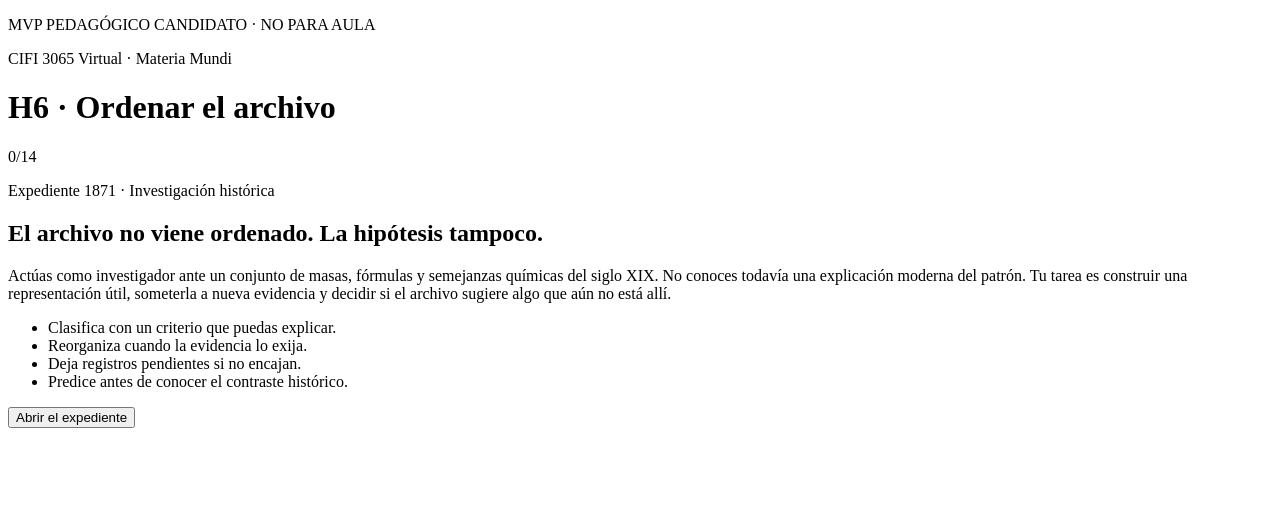
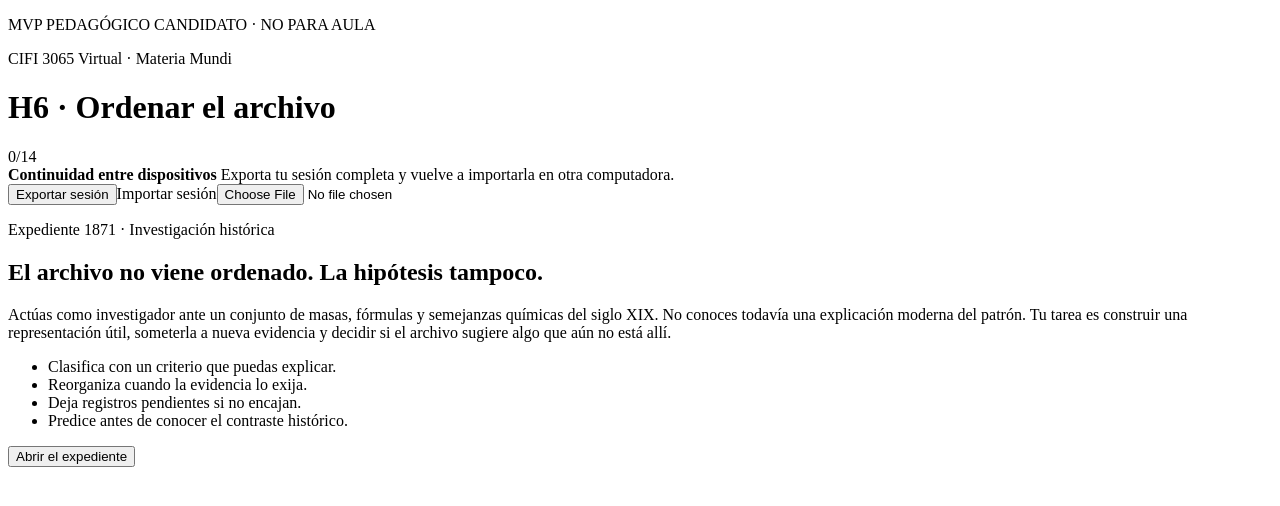
Before and after one commit to ricardojuanmorales/materia-mundi-101, a React (Vite) app in the folder 19_IMPLEMENTACION_Y_DESPLIEGUE/apps/h6-periodicidad/: page / in a window 1280 px wide. Shown: the top 506 px of the page. Built offline with nearby package versions, Linux system fonts and the light colour scheme; the HTML template or start-up script is replaced by a standard one.

Commit message:
Merge H6 portable session continuity
Adds portable JSON export/import so students can continue the H6 investigation across devices without accounts or backend storage.

```diff
--- a/19_IMPLEMENTACION_Y_DESPLIEGUE/apps/h6-periodicidad/src/App.tsx
+++ b/19_IMPLEMENTACION_Y_DESPLIEGUE/apps/h6-periodicidad/src/App.tsx
@@ -32,6 +32,15 @@ type SavedState = {
 }
 
 const STORAGE_KEY='materia-mundi:h6:pedagogical-mvp:v0.3'
+const SESSION_APP='materia-mundi:h6-periodicidad'
+const SESSION_FORMAT=1
+
+type PortableSession={
+  app:string
+  formatVersion:number
+  exportedAt:string
+  state:SavedState
+}
 const blankPrediction:Prediction={mass:'',family:'',formula:'',property:'',justification:''}
 const blankReflection:Reflection={changedBy:'',shows:'',hides:'',limit:''}
 const initialPlacements:Placement=Object.fromEntries(DECK_A1.map(c=>[c.id,'Sin clasificar']))
@@ -47,10 +56,40 @@ function loadState():SavedState{
   catch{return initialState}
 }
 
-function downloadText(filename:string,text:string){
-  const blob=new Blob([text],{type:'text/markdown;charset=utf-8'})
+function downloadFile(filename:string,text:string,type:string){
+  const blob=new Blob([text],{type})
   const url=URL.createObjectURL(blob)
   const a=document.createElement('a');a.href=url;a.download=filename;a.click();URL.revokeObjectURL(url)
+}
+
+function downloadText(filename:string,text:string){
+  downloadFile(filename,text,'text/markdown;charset=utf-8')
+}
+
+function isSavedState(value:unknown):value is SavedState{
+  if(!value||typeof value!=='object') return false
+  const s=value as Partial<SavedState>
+  const validStages:Stage[]=[
+    'intro','archive1','archive2','criterion','reveal','reorganize','deckB1','reorganizeB1',
+    'deckB2','reorganizeB2','gap','prediction','contrast','reflection','summary'
+  ]
+  return !!(
+    s.stage&&validStages.includes(s.stage) &&
+    s.placements&&typeof s.placements==='object' &&
+    Array.isArray(s.groups) &&
+    typeof s.criterion==='string' &&
+    typeof s.criterionNote==='string' &&
+    typeof s.revealed==='boolean' &&
+    typeof s.a2Loaded==='boolean' &&
+    typeof s.b1Loaded==='boolean' &&
+    typeof s.b2Loaded==='boolean' &&
+    Array.isArray(s.series) &&
+    typeof s.gapFrom==='string' &&
+    typeof s.gapTo==='string' &&
+    typeof s.gapNote==='string' &&
+    s.prediction&&typeof s.prediction==='object' &&
+    s.reflection&&typeof s.reflection==='object'
+  )
 }
 
 export default function App(){
@@ -109,6 +148,38 @@ export default function App(){
     ;[next[i],next[target]]=[next[target],next[i]];return{...s,series:next}
   })
 
+  const exportSession=()=>{
+    const portable:PortableSession={
+      app:SESSION_APP,
+      formatVersion:SESSION_FORMAT,
+      exportedAt:new Date().toISOString(),
+      state,
+    }
+    const stamp=new Date().toISOString().slice(0,10)
+    downloadFile(`materia-mundi-h6-sesion-${stamp}.json`,JSON.stringify(portable,null,2),'application/json;charset=utf-8')
+    setAnnouncement('Sesión exportada. Puedes guardarla y continuar en otro dispositivo.')
+  }
+
+  const importSession=async(file:File)=>{
+    try{
+      const parsed=JSON.parse(await file.text()) as Partial<PortableSession>
+      if(parsed.app!==SESSION_APP) throw new Error('Este archivo pertenece a otra aplicación.')
+      if(parsed.formatVersion!==SESSION_FORMAT) throw new Error('La versión del archivo no es compatible.')
+      if(!isSavedState(parsed.state)) throw new Error('El estado de la sesión está incompleto o dañado.')
+      const knownIds=new Set(HISTORICAL_CARDS.map(card=>card.id))
+      const unknownCards=Object.keys(parsed.state.placements).filter(id=>!knownIds.has(id))
+      if(unknownCards.length) throw new Error('El archivo contiene tarjetas que esta versión no reconoce.')
+      if(!confirm('Importar reemplazará la sesión actualmente guardada en este navegador. ¿Continuar?')) return
+      setState(parsed.state)
+      localStorage.setItem(STORAGE_KEY,JSON.stringify(parsed.state))
+      setAnnouncement('Sesión importada correctamente. Puedes continuar desde el punto guardado.')
+    }catch(error){
+      const message=error instanceof Error?error.message:'No se pudo leer el archivo.'
+      alert(`No se pudo importar la sesión: ${message}`)
+      setAnnouncement('La importación no se completó.')
+    }
+  }
+
   const reset=()=>{
     if(confirm('Comenzar de nuevo eliminará esta sesión candidata guardada en este navegador.')){
       localStorage.removeItem(STORAGE_KEY);setState(initialState);setAnnouncement('Sesión reiniciada.')
@@ -153,6 +224,28 @@ MVP PEDAGÓGICO CANDIDATO · NO PARA AULA
       <div className="progress" aria-label={`Progreso ${progress[state.stage]} de 14`}>{progress[state.stage]}/14</div>
     </header>
     <div className="sr-only" aria-live="polite">{announcement}</div>
+
+    <section className="continuity-bar" aria-label="Continuidad de sesión">
+      <div>
+        <strong>Continuidad entre dispositivos</strong>
+        <span> Exporta tu sesión completa y vuelve a importarla en otra computadora.</span>
+      </div>
+      <div className="continuity-actions">
+        <button className="secondary" onClick={exportSession}>Exportar sesión</button>
+        <label className="file-button">
+          Importar sesión
+          <input
+            type="file"
+            accept="application/json,.json"
+            onChange={e=>{
+              const file=e.target.files?.[0]
+              if(file) void importSession(file)
+              e.currentTarget.value=''
+            }}
+          />
+        </label>
+      </div>
+    </section>
 
     {state.stage==='intro'&&<section className="panel hero">
       <p className="eyebrow">Expediente 1871 · Investigación histórica</p>
--- a/19_IMPLEMENTACION_Y_DESPLIEGUE/apps/h6-periodicidad/src/styles.css
+++ b/19_IMPLEMENTACION_Y_DESPLIEGUE/apps/h6-periodicidad/src/styles.css
@@ -48,3 +48,17 @@ select,textarea,input{width:100%;border:1px solid #8f8371;border-radius:8px;padd
 .sr-only{position:absolute;width:1px;height:1px;padding:0;margin:-1px;overflow:hidden;clip:rect(0,0,0,0);white-space:nowrap;border:0}
 @media(max-width:800px){.workspace,.two-col,.contrast-grid{grid-template-columns:1fr}.topbar,.section-heading,.actions,.toolbar{align-items:stretch;flex-direction:column}.progress{border-radius:10px;width:100%;height:auto;padding:.5rem}.toolbar label{min-width:0;width:100%}}
 @media(prefers-reduced-motion:reduce){*{scroll-behavior:auto!important;transition:none!important;animation:none!important}}
+
+.continuity-bar{
+  display:flex;justify-content:space-between;gap:1rem;align-items:center;
+  margin:0 0 1rem;padding:1rem;border:1px solid #cabca7;border-radius:12px;background:#fffaf0
+}
+.continuity-bar span{display:block;margin-top:.2rem}
+.continuity-actions{display:flex;gap:.6rem;flex-wrap:wrap}
+.file-button{
+  display:inline-flex;align-items:center;justify-content:center;
+  border-radius:10px;padding:.8rem 1rem;background:#ded4c4;color:#29251f;font-weight:700;cursor:pointer
+}
+.file-button input{position:absolute;width:1px;height:1px;opacity:0;overflow:hidden}
+.file-button:focus-within{outline:3px solid #315b71;outline-offset:3px}
+@media(max-width:800px){.continuity-bar{align-items:stretch;flex-direction:column}.continuity-actions{flex-direction:column}.continuity-actions button,.file-button{width:100%}}
```
Also changed, not shown: 1 other file (tests, documents, lock files or other folders).
